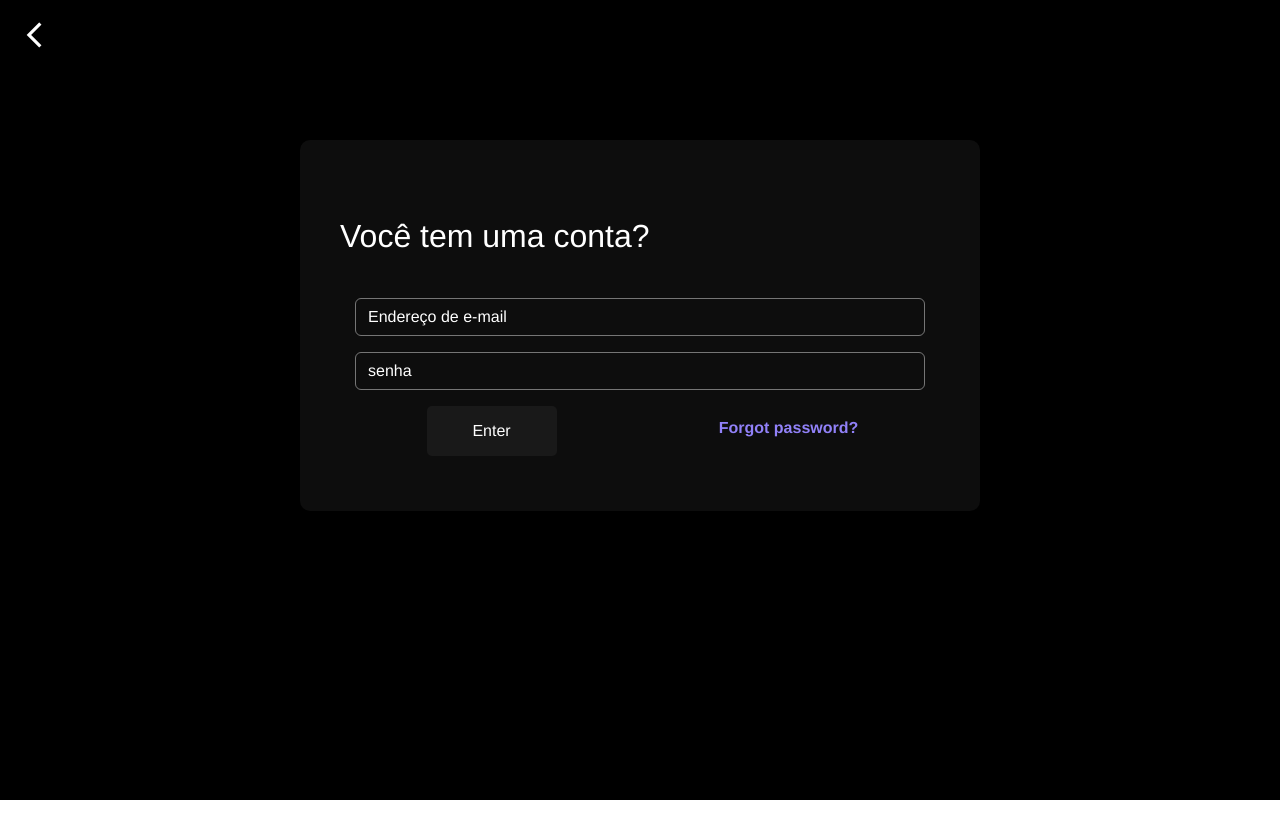
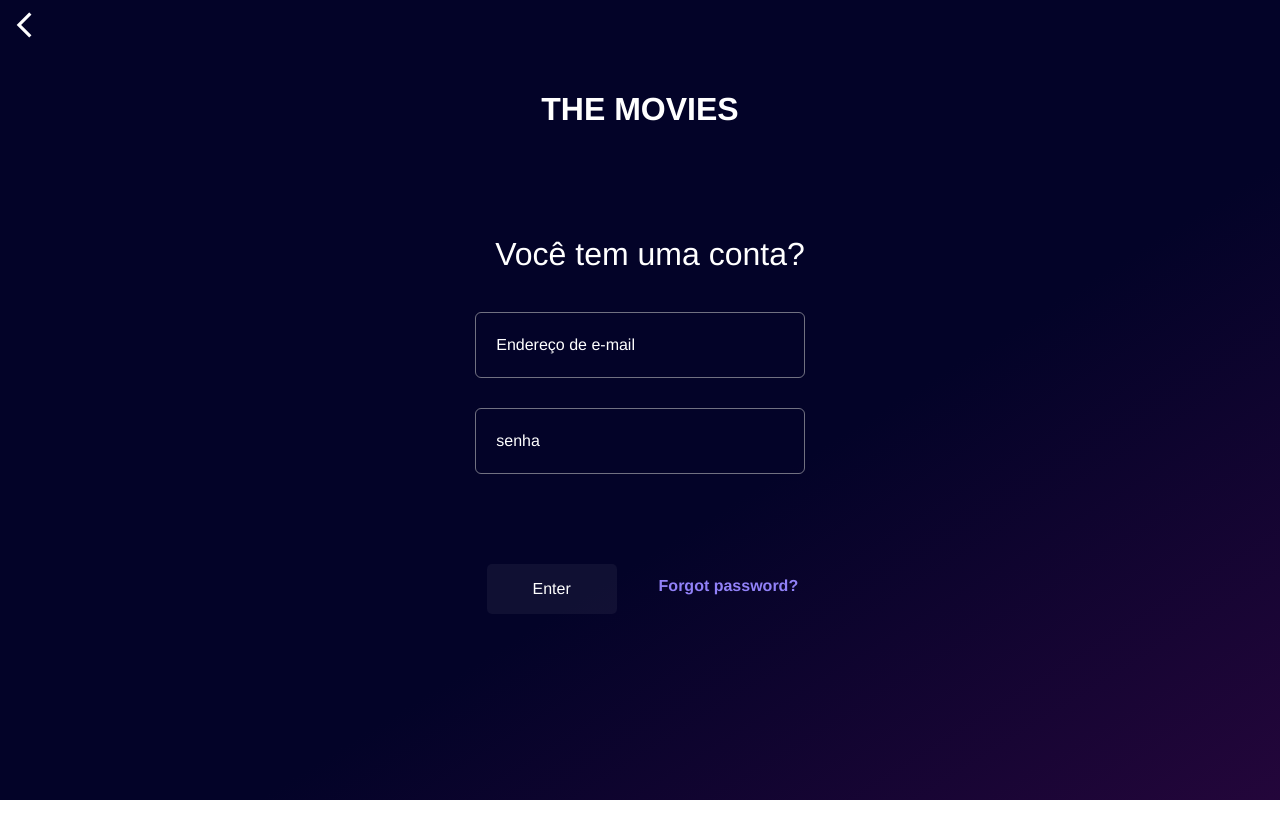
Before and after one commit to stellamaia/the-movies, a Vue app: page /login in a window 1280 px wide. Shown: the top 838 px of the page. Built offline with nearby package versions, Linux system fonts and the light colour scheme.

Commit message:
Implementação do formulário/modais de recuperação de senha

```diff
--- a/src/views/LoginView.vue
+++ b/src/views/LoginView.vue
@@ -1,18 +1,18 @@
 <template >
   <div class="login">
-    <!-- <NavBar /> -->
-
-    <div>
-      <router-link class="icon" to="/login">
+    <div class="nav-content">
+      <router-link class="icon" to="/">
         <i class="material-symbols-outlined icon return">chevron_left</i>
       </router-link>
+      <h2 class="login-title">The movies</h2>
     </div>
+    <div class="content-login">
       <div class="container-login">
         <div>
           <h2 class="question-account">Você tem uma conta?</h2>
         </div>
         <form class="form">
-        <div class="mb-3">
+          <div>
             <input
               type="email"
               class="form-control"
@@ -21,7 +21,7 @@
               placeholder="Endereço de e-mail"
             />
           </div>
-        <div class="mb-3">
+          <div>
             <input
               type="password"
               class="form-control"
@@ -31,26 +31,134 @@
           </div>
 
           <div class="row">
-          <div class="col md-6 lg-4">
-            <button type="submit" class="btn-login">Enter</button>
+            <div class="col md-6 lg-4 btn-login">
+              <button class="btn-login enter">Enter</button>
             </div>
             <div class="col md-6 lg-4">
-            <router-link class="forgot-password" to="/">
-              <p class="forgot-password question">Forgot password?</p>
-            </router-link>
+              <div class="forgot-password">
+                <p
+                  data-bs-target="#exampleModalToggle"
+                  data-bs-toggle="modal"
+                  class="forgot-password question"
+                >
+                  Forgot password?
+                </p>
+              </div>
             </div>
           </div>
         </form>
       </div>
     </div>
+
+    <div
+      class="modal fade"
+      id="exampleModalToggle"
+      aria-hidden="true"
+      aria-labelledby="exampleModalToggleLabel"
+      tabindex="-1"
+    >
+      <div class="modal-dialog modal-dialog-centered">
+        <div class="modal-content">
+          <div class="modal-header">
+            <h1 class="modal-title fs-5" id="exampleModalToggleLabel">
+              Redefinir Senha
+            </h1>
+            <button
+              type="button"
+              class="icon-close"
+              data-bs-dismiss="modal"
+              aria-label="Close"
+            >
+              <i class="material-symbols-outlined">close</i>
+            </button>
+          </div>
+          <div class="modal-body">
+            Digite o e-mail que você usou no the movies,e enviaremos a você um
+            link para redefinir a sua senha.
+          </div>
+
+          <form class="form">
+            <div>
+              <input
+                type="email"
+                class="form-control"
+                id="exampleInputEmail2"
+                aria-describedby="emailHelp"
+                placeholder="Endereço de e-mail"
+              />
+            </div>
+          </form>
+          <div class="row modal-footer-btn">
+            <div class="modal-footer col-12 col-sm-6 md-6 ">
+              <button
+                class="btn-enter-modal"
+                data-bs-target="#exampleModalToggle2"
+                data-bs-toggle="modal"
+              >
+                Send
+              </button>
+            </div>
+            <div class="modal-footer col-12  col-sm-6 md-6">
+              <button
+                type="button"
+                class="btn-close-modal"
+                data-bs-dismiss="modal"
+                aria-label="Close"
+              >
+                Close
+              </button>
+            </div>
+          </div>
+        </div>
+      </div>
+    </div>
+
+    <div
+      class="modal fade modal-enter"
+      id="exampleModalToggle2"
+      aria-hidden="true"
+      aria-labelledby="exampleModalToggleLabel2"
+      tabindex="-1"
+    >
+      <div class="modal-dialog modal-dialog-centered">
+        <div class="modal-content">
+          <div class="modal-header">
+            <h1 class="modal-title fs-5" id="exampleModalToggleLabel2">
+              E-mail enviado
+            </h1>
+            <button
+              type="button"
+              class="icon-close"
+              data-bs-dismiss="modal"
+              aria-label="Close"
+            >
+              <i class="material-symbols-outlined">close</i>
+            </button>
+          </div>
+          <div class="modal-body">
+            Procure o e-mail de redefinição de senha na caixa de entrada.
+          </div>
+          <div class="modal-footer">
+            <button
+              class="btn-close-modal white"
+              data-bs-dismiss="modal"
+              aria-label="Close"
+            >
+              Ok
+            </button>
+          </div>
+        </div>
+      </div>
+    </div>
+  </div>
 </template>
 <script>
-// import NavBar from "@/components/NavBar.vue";
 export default {
   name: "LoginView",
-  data() {},
-  components: {
-    // NavBar,
+  data() {
+    return {
+      email: "",
+    };
   },
 };
 </script>
@@ -66,42 +174,60 @@ export default {
 
   &.return {
     font-size: 50px;
-    padding: 10px;
   }
 }
+.login-title {
+  color: white;
+  text-transform: uppercase;
+  font-weight: 600;
+  margin: 0px;
+  display: flex;
+  justify-content: center;
+  padding: 50px;
+}
 .login {
-  background-color: #000000;
+  background-image: linear-gradient(to right bottom, #030328 60%, #5c0b5b 170%);
   height: 100vh;
 }
-.container-login {
-  border-radius: 10px;
+.content-login {
+  display: flex;
+  justify-content: center;
 }
+
 .question-account {
   color: white;
   display: flex;
   justify-content: start;
   padding-top: 57px;
   padding-left: 20px;
+  padding-bottom: 30px;
 }
-.form {
-  padding: 35px;
-}
+
 .form-control {
   background-color: rgba(187, 55, 55, 0);
   border: 1.5px solid rgba(193, 193, 193, 0.579);
   color: white;
+  padding: 20px;
+  margin-bottom: 30px;
+}
+.form-control:focus {
+  background-color: rgba(55, 187, 92, 0.656);
+
 }
 .form-control::placeholder {
   color: white;
 }
 .form-control:focus {
   background-color: rgba(187, 55, 55, 0);
+  border: 1.5px solid rgba(96, 50, 170, 0.579);
 }
 .content-btn {
   display: flex;
   justify-self: start;
 }
 .btn-login {
+  margin-top: 30px;
+  &.enter {
     border: none;
     color: white;
     border-radius: 5px;
@@ -109,48 +235,132 @@ export default {
     width: 130px;
     background-color: rgba(255, 255, 255, 0.05);
   }
+}
 .forgot-password {
   color: rgb(145, 129, 248);
   font-weight: 600;
   text-decoration: none;
-
   &.question {
-    margin: 10px 0 0 0;
+    margin: 70px 0 0 0;
   }
 }
 
-@media screen and (min-width: 520px) {
+@media screen and (max-width: 480px) {
+  .container-login {
+    margin: 0px;
+    padding: 0px;
+    border-radius: 10px;
+  }
+  .question-account {
+    padding: 0 0 30px 0;
+    margin: 0;
+  }
+  .btn-login {
+    margin: 0;
+  }
+  .forgot-password.question {
+    margin: 30px 0 0 0;
+  }
+
+  .forgot-password {
+    &.question {
+      margin: 15px 0 0 0;
+      font-size: 15px;
+    }
+  }
+  .btn-enter-modal,
+  .btn-close-modal {
+    height: 50px;
+    width: 100%;
+    font-weight: bold;
+  }
+}
+
+@media screen and (max-width: 768px) {
   .container-login {
     background-color: rgba(221, 221, 221, 0.06);
-    margin: 60px;
+
     padding: 20px;
     border-radius: 10px;
   }
-}
-
- @media screen and (min-width: 768px) {
-   .container-login {
-     background-color: rgba(221, 221, 221, 0.06);
-     margin: 100px;
-     padding: 20px;
-     border-radius: 10px;
+  .btn-enter-modal,
+  .btn-close-modal {
+    height: 50px;
+    width: 100%;
   }
 }
-@media screen and (min-width: 1024px) {
-  .container-login {
-    margin: 100px 200px 200px 200px;
+@media screen and (max-width: 1024px) {
+  // .container-login {
+  //   margin: 100px 200px 200px 200px;
+  //    background-color: rgba(221, 221, 221, 0.06); }
+  // .container-login {
+  // border-radius: 10px;
+  // padding: 35px;
+  // width: 60%;
+  .btn-enter-modal,
+  .btn-close-modal {
+    height: 50px;
+    width: 60%;
   }
 }
 
-@media screen and (min-width: 1280px) {
-  .container-login {
-    margin: 100px 300px 300px 300px;
-  }
+@media screen and (max-width: 1280px) {
+  // .container-login {
+  //   margin: 100px 300px 300px 300px;
+  // }
+
 }
 
 @media screen and (min-width: 1800px) {
-  .container-login {
-    margin: 100px 400px 400px 400px;
+  // .container-login {
+  //   margin: 100px 400px 400px 400px;
+  // }
+}
+.modal-content {
+  background-color: rgb(16 16 15);
+  padding: 25px;
+}
+.modal-title {
+  color: white;
+}
+.modal-header {
+  border: none;
+  padding: 0 0 20px 0;
+}
+.modal-footer {
+  border: none;
+  // justify-content: center;
+
+}
+.modal-body {
+  color: white;
+  text-align: start;
+  padding: 0 0 20px 0;
+}
+.icon-close {
+  color: white;
+  border: none;
+  background-color: rgba(255, 0, 0, 0);
+}
+.btn-enter-modal {
+  border: none;
+  color: white;
+  border-radius: 5px;
+
+  background-color: rgba(255, 255, 255, 0.05);
+}
+.btn-close-modal {
+  color: white;
+  border: none;
+  border-radius: 5px;
+
+  background-color: rgba(255, 255, 255, 0.05);
+  &.white{
+    color:rgb(16, 16, 15); ;
+background-color: white;
+font-weight: bold;
+text-transform: uppercase;
+
   }
 }
 </style>
```
Lines whose indentation alone changed are shown as unchanged.
